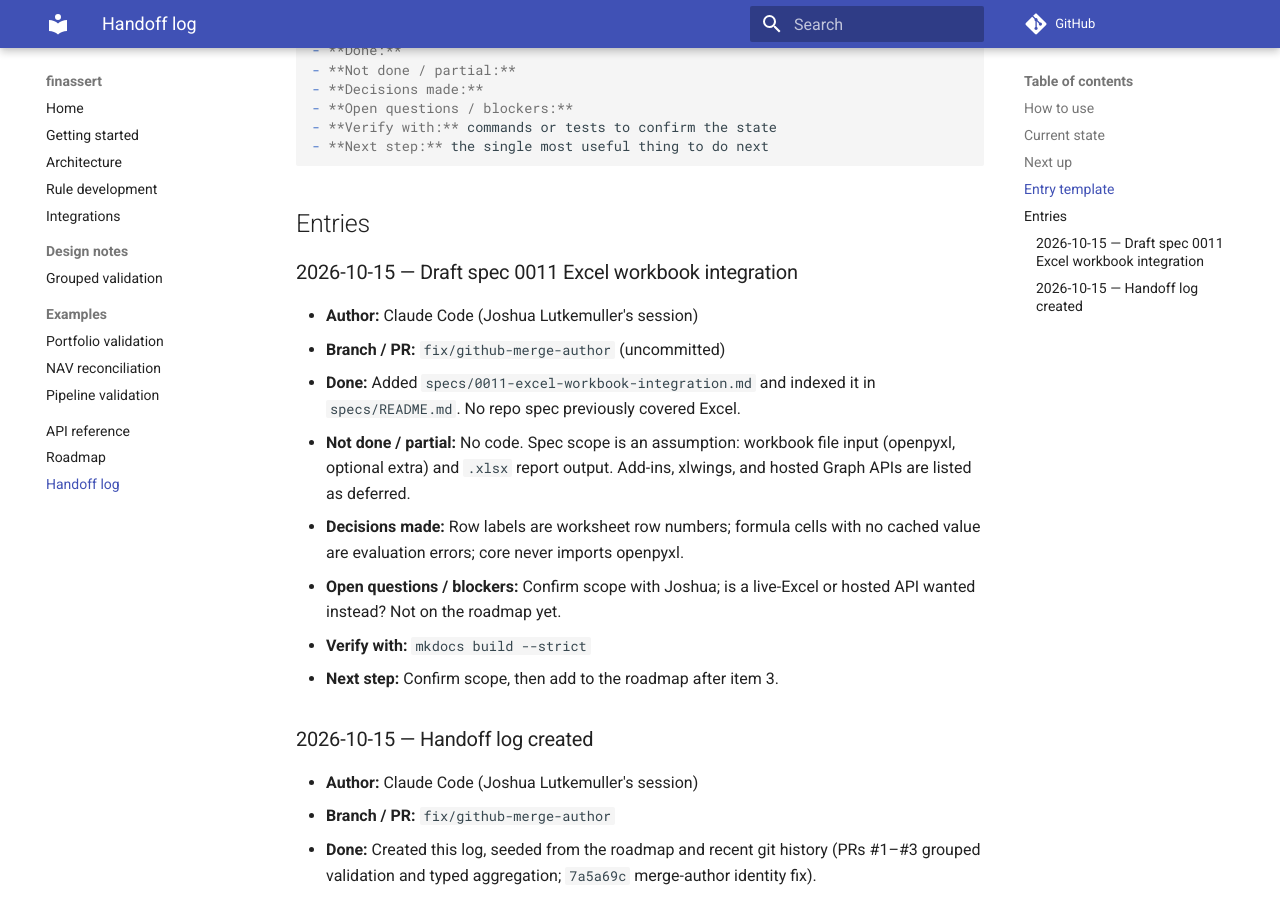
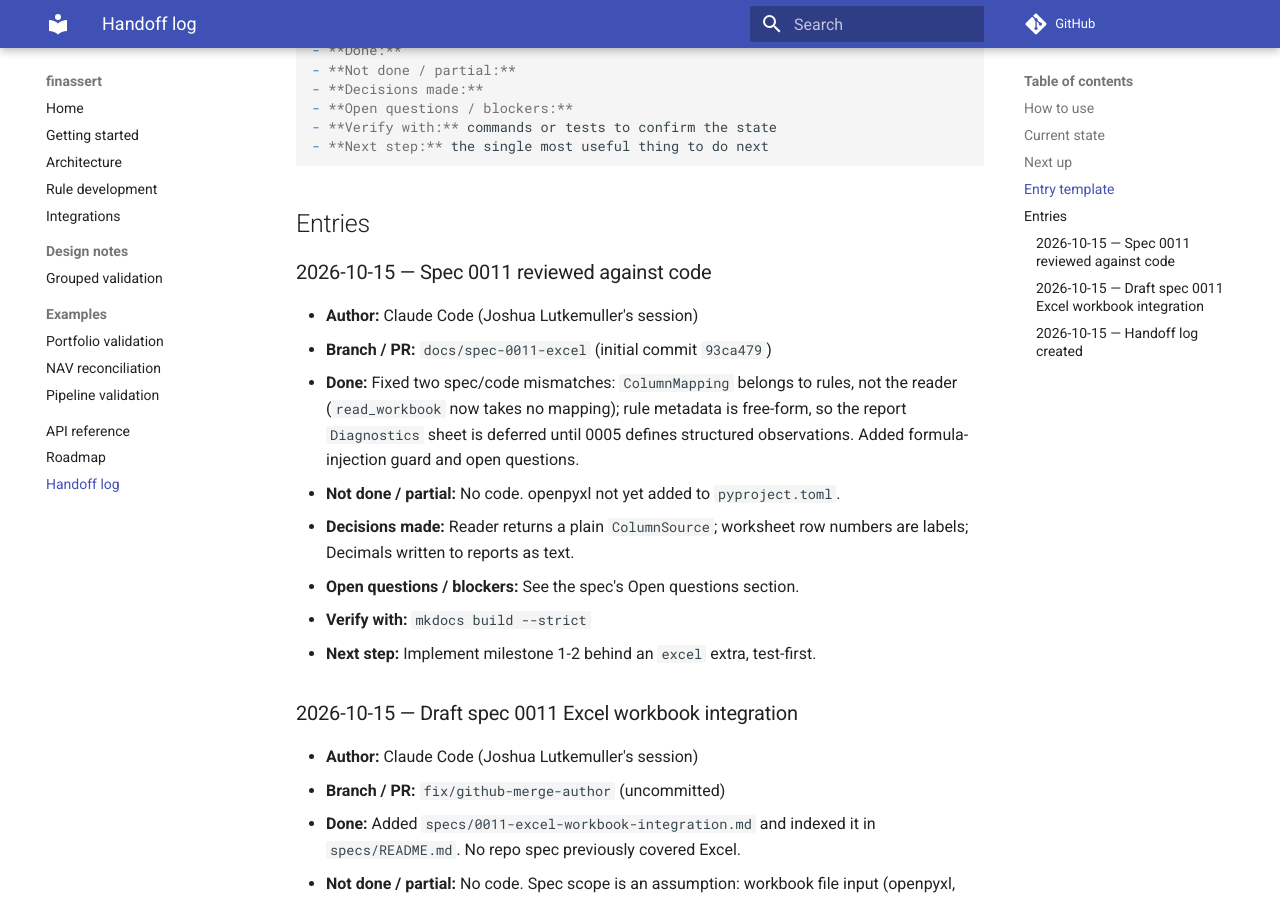
Before and after one commit to thatquantguy44/finassert, an MkDocs documentation site: the page built from docs/handoff.md, in a window 1280 px wide and 900 px high, scrolled down 1152 px. Built offline with MkDocs 1.6.1 and Material for MkDocs 9.7.7, drawn with Linux system fonts in a browser that asks for light colours; comment, search, counter and statistics services are not loaded.

Commit message:
Align spec 0011 with adapter contracts and reporting model
Co-Authored-By: Claude Sonnet 5.5 <noreply@anthropic.com>

```diff
--- a/docs/handoff.md
+++ b/docs/handoff.md
@@ -47,6 +47,20 @@ Ordered; mirrors the [roadmap](roadmap.md). Move items to an entry when done.
 
 ## Entries
 
+### 2026-10-15 — Spec 0011 reviewed against code
+- **Author:** Claude Code (Joshua Lutkemuller's session)
+- **Branch / PR:** `docs/spec-0011-excel` (initial commit `93ca479`)
+- **Done:** Fixed two spec/code mismatches: `ColumnMapping` belongs to rules,
+  not the reader (`read_workbook` now takes no mapping); rule metadata is
+  free-form, so the report `Diagnostics` sheet is deferred until 0005 defines
+  structured observations. Added formula-injection guard and open questions.
+- **Not done / partial:** No code. openpyxl not yet added to `pyproject.toml`.
+- **Decisions made:** Reader returns a plain `ColumnSource`; worksheet row
+  numbers are labels; Decimals written to reports as text.
+- **Open questions / blockers:** See the spec's Open questions section.
+- **Verify with:** `mkdocs build --strict`
+- **Next step:** Implement milestone 1-2 behind an `excel` extra, test-first.
+
 ### 2026-10-15 — Draft spec 0011 Excel workbook integration
 - **Author:** Claude Code (Joshua Lutkemuller's session)
 - **Branch / PR:** `fix/github-merge-author` (uncommitted)
```
Also changed, not shown: specs/0011-excel-workbook-integration.md (+35 -19 lines).
